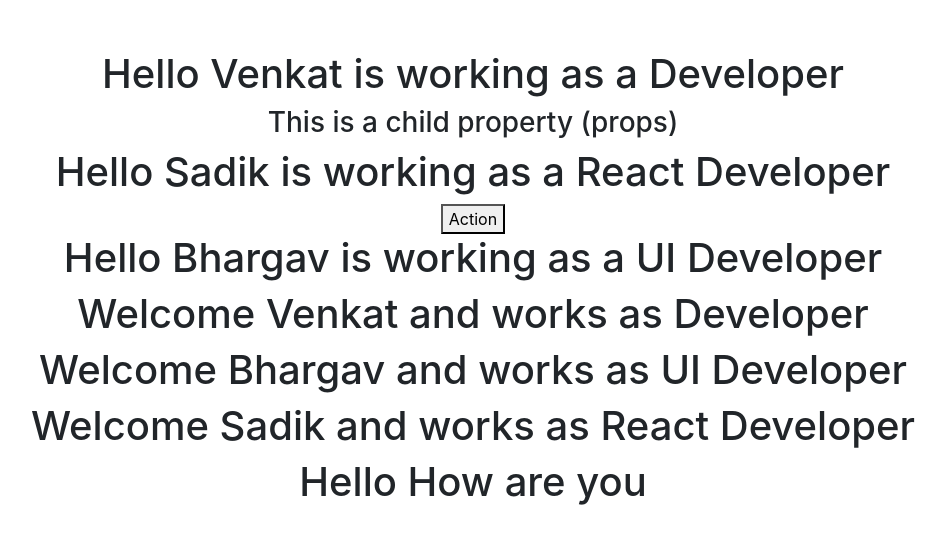
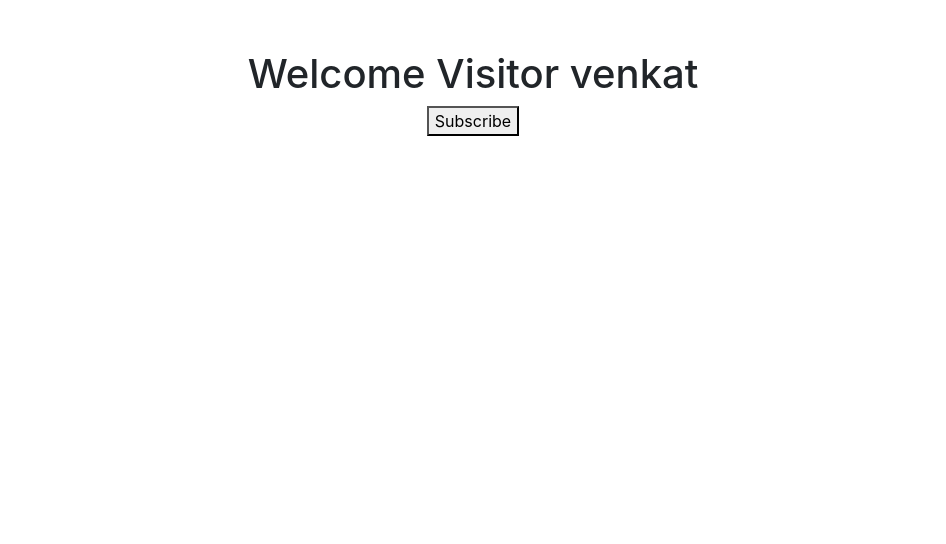
Before and after one commit to saitinku510/React-app, a React (Create React App) app: page / in a window 1280 px wide. Shown: the top 544 px of the page, without its empty margins (167-1113 px from the left). Built offline with nearby package versions, Linux system fonts and the light colour scheme.

Commit message:
State method in react

```diff
--- a/src/App.js
+++ b/src/App.js
@@ -3,11 +3,12 @@
 import Greet from './Components/greet';
 import Welcome from './Components/welcome';
 import Hello from './Components/hello';
+import Message from './Components/message'
 
 function App() {
   return (
     <div className="App">
-      <Greet name="Venkat" job="Developer">
+      {/* <Greet name="Venkat" job="Developer">
         <h3>This is a child property (props)</h3>
       </Greet>
       <Greet name="Sadik" job="React Developer">
@@ -17,7 +18,8 @@
       <Welcome name="Venkat" job="Developer" />
       <Welcome name="Bhargav" job="UI Developer" />
       <Welcome name="Sadik" job="React Developer" />
-      <Hello />
+      <Hello /> */}
+      <Message />
     </div>
   );
 }
--- /dev/null
+++ b/src/Components/message.js
@@ -0,0 +1,31 @@
+import React, { Component } from "react";
+
+class Message extends Component {
+  constructor() {
+    super();
+    this.state = {
+      message: "Welcome Visitor",
+      name: "venkat",
+    };
+  }
+
+  changeMessage(){
+      this.setState({
+          message : 'Thanks for subscribing'
+      })
+  }
+
+  render() {
+    let state = this.state;
+    return (
+      <div>
+        <h1>
+          {state.message} {state.name}
+        </h1>
+        <button onClick={() => this.changeMessage()}>Subscribe</button>
+      </div>
+    );
+  }
+}
+
+export default Message;
```
